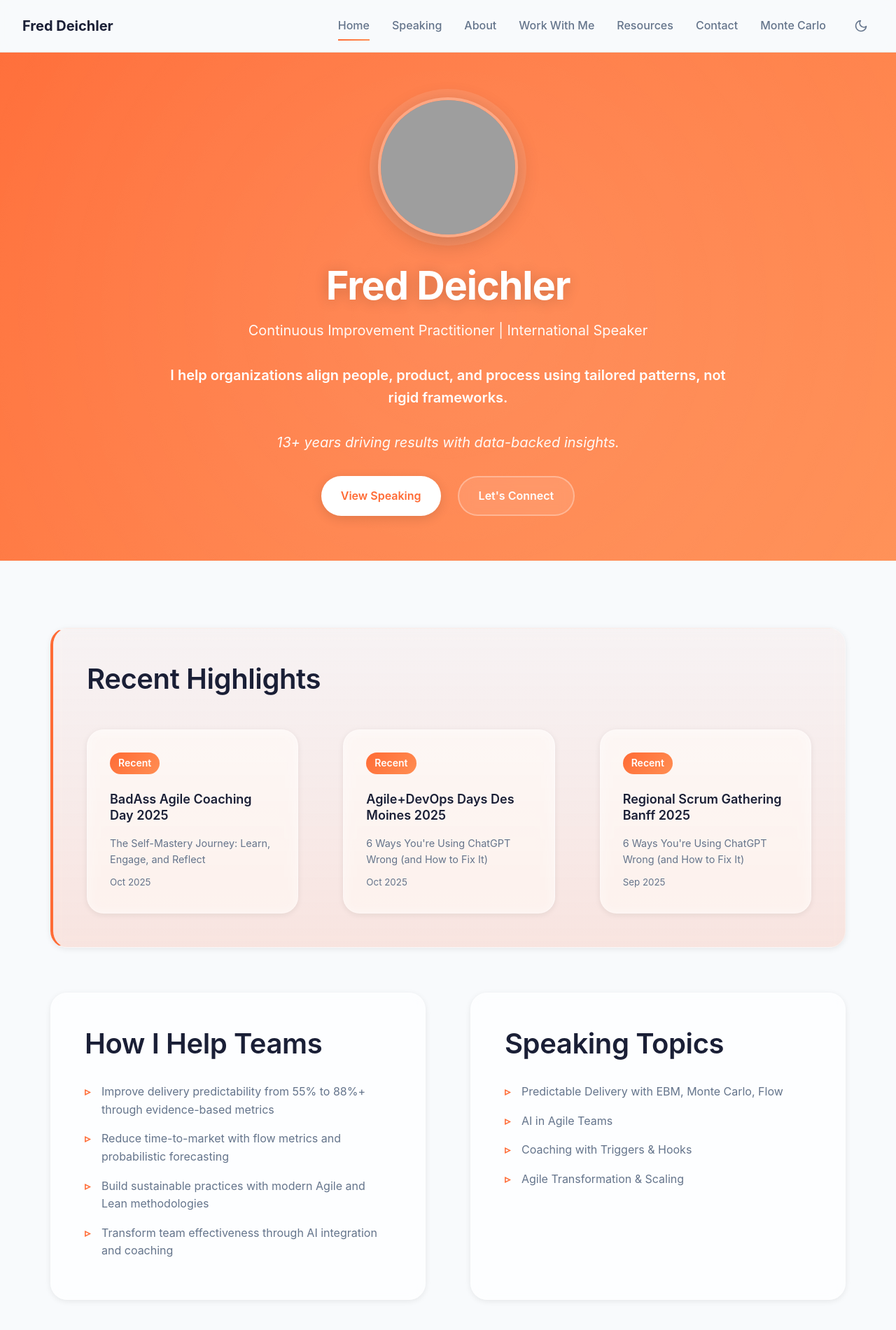
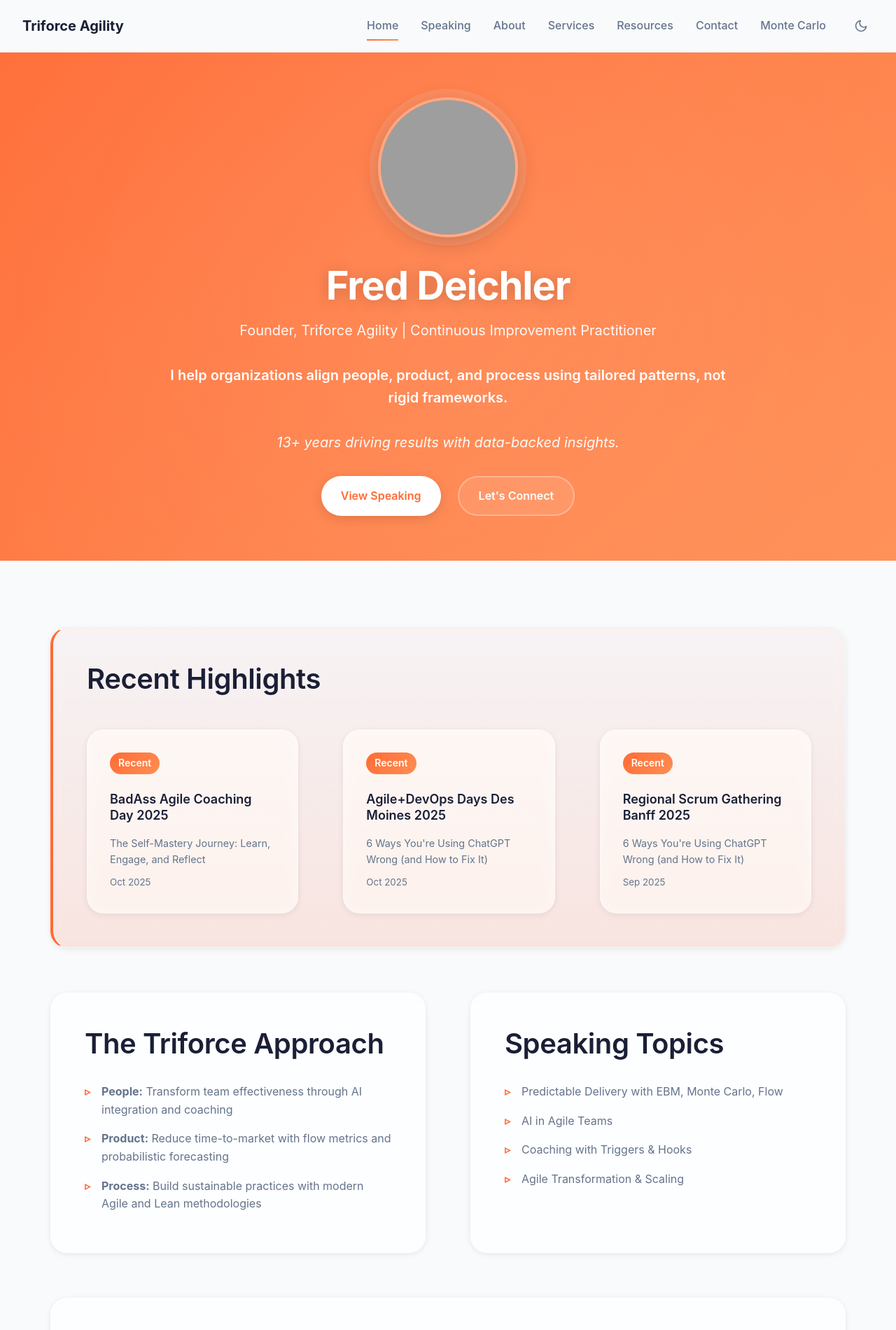
Before and after one commit to ChiefD425/ChiefD425.github.io, an Eleventy site: page index.njk in a window 1280 px wide. Shown: the top 1900 px of the page at 70% size. Built offline with nearby package versions, Linux system fonts and the light colour scheme; Eleventy itself is replaced by a stand-in of ours; files that its build step writes are made by us from their sources; grey boxes are pictures that could not be loaded.

Commit message:
feat: Introduce reusable header and footer components and update homepage and about page content to reflect Triforce Agility branding.

```diff
--- a/_includes/footer.njk
+++ b/_includes/footer.njk
@@ -1,3 +1,3 @@
 <footer class="site-footer">
-  <small>© <span id="year"></span> Fred Deichler</small>
+  <small>© <span id="year"></span> Triforce Agility</small>
 </footer>
--- a/_includes/header.njk
+++ b/_includes/header.njk
@@ -1,11 +1,11 @@
 <header class="site-header">
-  <a class="brand" href="/">Fred Deichler</a>
+  <a class="brand" href="/">Triforce Agility</a>
   <button class="nav-toggle" aria-label="Toggle navigation" onclick="toggleNav()">☰</button>
   <nav id="site-nav" class="site-nav">
     <a href="/" {% if page.url == "/" %}aria-current="page"{% endif %}>Home</a>
     <a href="/speaking/" {% if page.url == "/speaking/" %}aria-current="page"{% endif %}>Speaking</a>
     <a href="/about/" {% if page.url == "/about/" %}aria-current="page"{% endif %}>About</a>
-    <a href="/services/" {% if page.url == "/services/" %}aria-current="page"{% endif %}>Work With Me</a>
+    <a href="/services/" {% if page.url == "/services/" %}aria-current="page"{% endif %}>Services</a>
     <a href="/resources/" {% if page.url == "/resources/" %}aria-current="page"{% endif %}>Resources</a>
     <a href="/contact/" {% if page.url == "/contact/" %}aria-current="page"{% endif %}>Contact</a>
     <a href="/monte-carlo/" {% if page.url == "/monte-carlo/" %}aria-current="page"{% endif %}>Monte Carlo</a>
--- a/about.njk
+++ b/about.njk
@@ -29,7 +29,8 @@ description: Learn about Fred Deichler's journey from software development manag
     <p>
       Over the years, I've had the privilege of working with diverse teams—from small startups to enterprise organizations—helping
       them navigate the challenges of Agile adoption, scaling, and transformation. My approach centers on three core pillars:
-      <strong>people, product, and process</strong>, always grounded in data and real-world outcomes.
+      <strong>people, product, and process</strong>. This intersection is the foundation of <strong>Triforce Agility</strong>,
+      where I help organizations align these elements using data and real-world outcomes.
     </p>
     <p>
       Today, I'm a Senior Scrum Master at Ascensus, where I launched a Kanban Center of Excellence and continue to drive measurable
--- a/index.njk
+++ b/index.njk
@@ -8,7 +8,8 @@ description: Agile Coach with 13+ years experience coaching 50+ teams. Specializ
   <div class="hero-content">
     <img src="IMG_3523.png" alt="Fred Deichler" class="avatar">
     <h1>Fred Deichler</h1>
-    <p>Continuous Improvement Practitioner | International Speaker</p>
+
+    <p>Founder, Triforce Agility | Continuous Improvement Practitioner</p>
     <p><strong>I help organizations align people, product, and process using tailored patterns, not rigid frameworks.</strong></p>
     <p><em>13+ years driving results with data-backed insights.</em></p>
     <div class="buttons">
@@ -39,12 +40,11 @@ description: Agile Coach with 13+ years experience coaching 50+ teams. Specializ
   <!-- How I Help Teams -->
   <section class="grid two">
     <div class="card fade-in">
-      <h2>How I Help Teams</h2>
+      <h2>The Triforce Approach</h2>
       <ul class="tight">
-        <li>Improve delivery predictability from 55% to 88%+ through evidence-based metrics</li>
-        <li>Reduce time-to-market with flow metrics and probabilistic forecasting</li>
-        <li>Build sustainable practices with modern Agile and Lean methodologies</li>
-        <li>Transform team effectiveness through AI integration and coaching</li>
+        <li><strong>People:</strong> Transform team effectiveness through AI integration and coaching</li>
+        <li><strong>Product:</strong> Reduce time-to-market with flow metrics and probabilistic forecasting</li>
+        <li><strong>Process:</strong> Build sustainable practices with modern Agile and Lean methodologies</li>
       </ul>
     </div>
     <div class="card fade-in">
```
